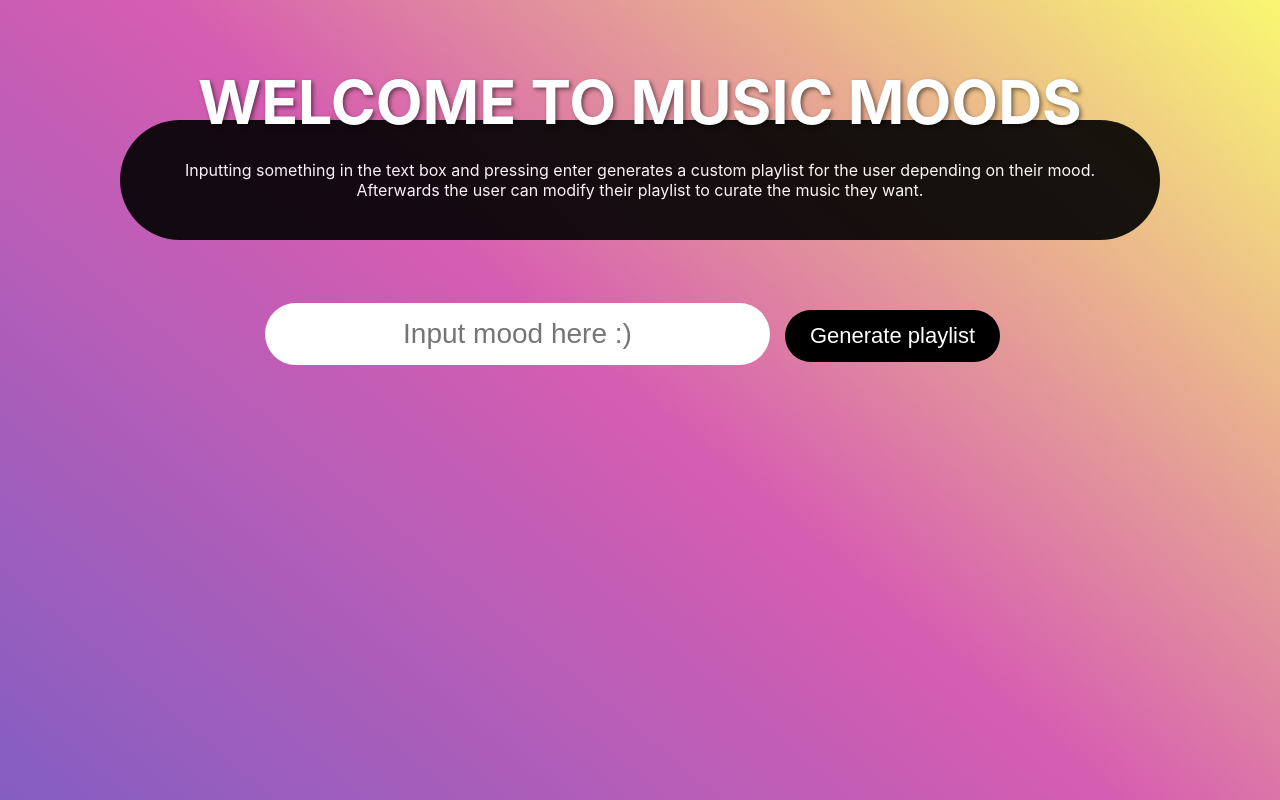
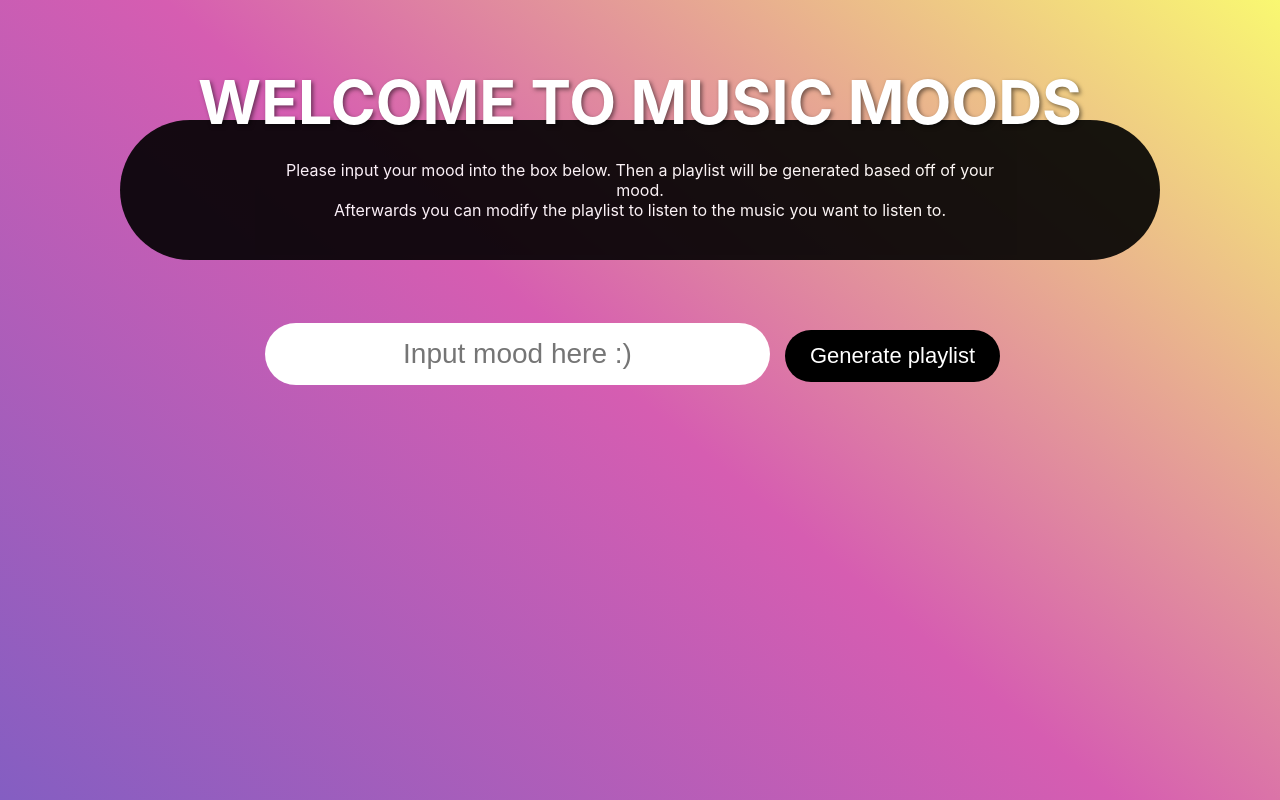
Before and after one commit to rebaka/music-moods, a React (Create React App) app in the folder music-moods/: page / in a window 1280 px wide. Built offline with nearby package versions, Linux system fonts and the light colour scheme.

Commit message:
Modified instructions text

```diff
--- a/music-moods/src/App.css
+++ b/music-moods/src/App.css
@@ -63,10 +63,12 @@
 
 .Instructions-text {
   width: auto;
-  display: flex;
   align-items: center;
+  white-space: pre-line;
+  text-align: center;
+  display: inline-block;
 
-  padding: 40px;
+  padding: 40px 150px;
   margin: 120px;
 
   font-size: 1.25vw;
--- a/music-moods/src/App.tsx
+++ b/music-moods/src/App.tsx
@@ -61,8 +61,9 @@ function App() {
 
         <div className="Instructions">
             <p className='Instructions-text'>
-                Inputting something in the text box and pressing enter generates a custom playlist for the user depending on their mood. {"\n"}
-                Afterwards the user can modify their playlist to curate the music they want.
+                Please input your mood into the box below. Then a playlist will be generated based off of your mood.
+                {'\n'}
+                Afterwards you can modify the playlist to listen to the music you want to listen to.
             </p>
         </div>
 
```
